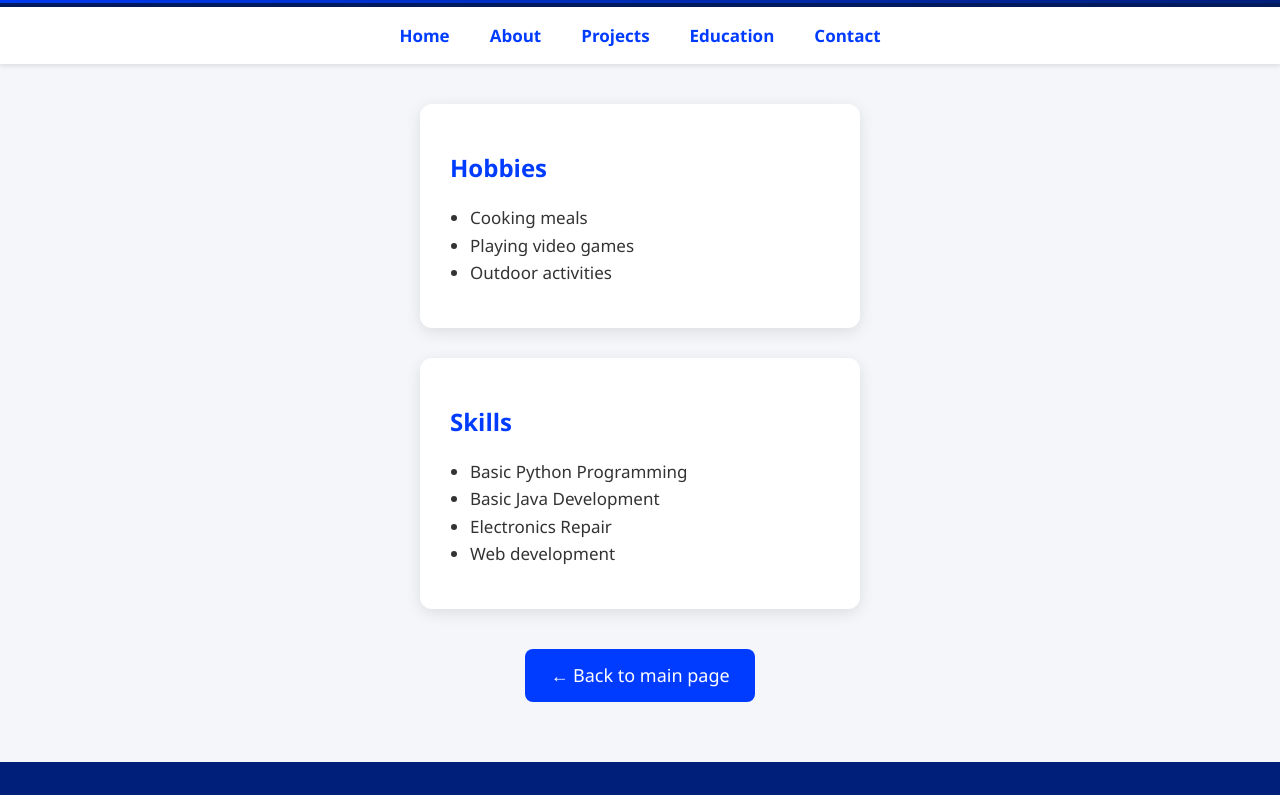
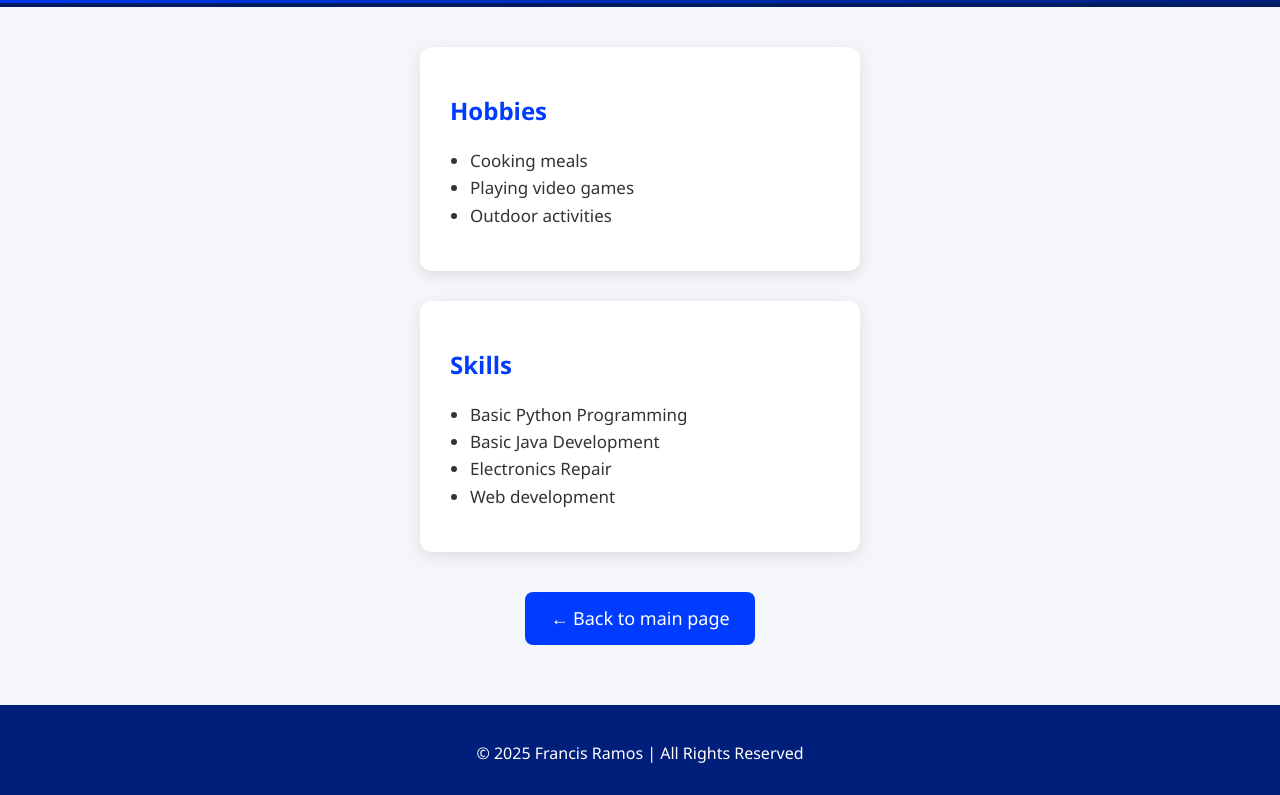
Before and after one commit to santongkabayo/francis-ramos-portfolio, a plain HTML site: page ramos.html in a window 1280 px wide. Shown: the part 162-957 px from the top of the page. Drawn offline with Linux system fonts and the light colour scheme.

Commit message:
Update ramos.html

```diff
--- a/ramos.html
+++ b/ramos.html
@@ -17,16 +17,6 @@
     <!-- Top corner profile picture -->
     <img src="mypic.jpg" alt="Profile picture of Francis Ramos" class="top-profile-pic">
   </header>
-
-  <nav id="main-nav">
-    <ul>
-      <li><a href="details.html">Home</a></li>
-      <li><a href="details.html#about">About</a></li>
-      <li><a href="details.html#projects">Projects</a></li>
-      <li><a href="details.html#education">Education</a></li>
-      <li><a href="details.html#contact">Contact</a></li>
-    </ul>
-  </nav>
 
   <section class="details">
     <div class="box">
```
